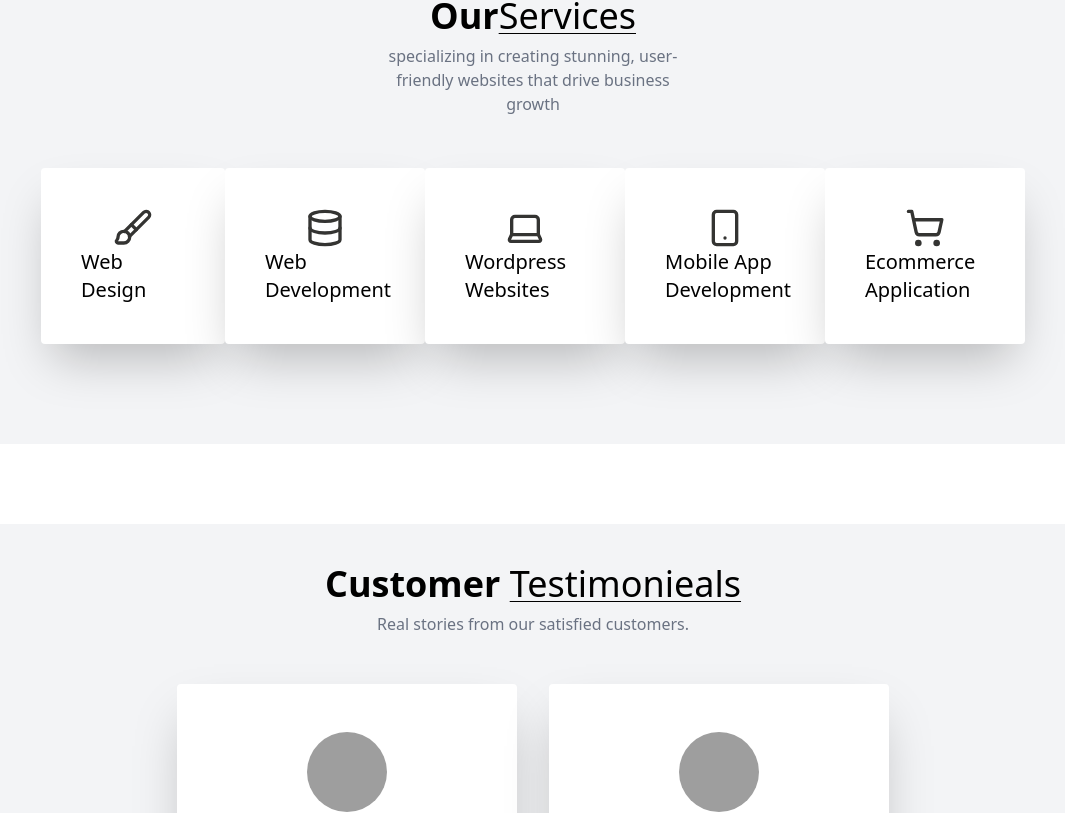
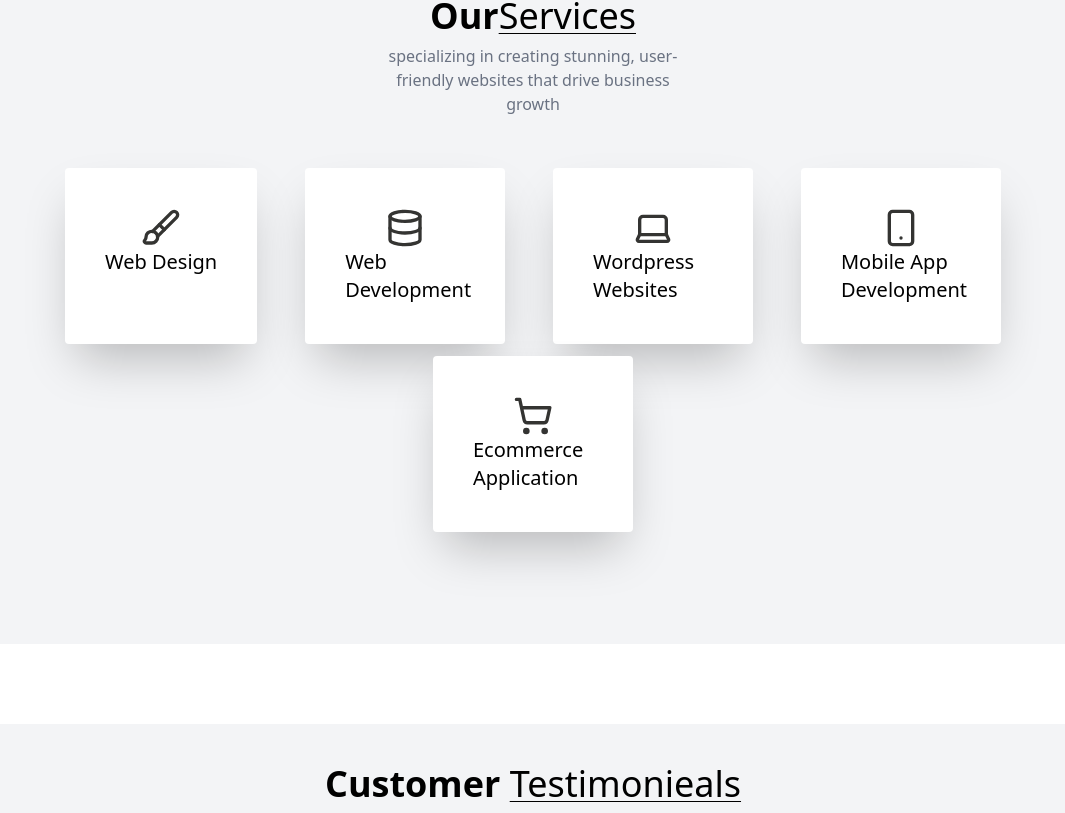
Before and after one commit to jurair140/calicut-web-designers, a React (Vite) app: page / in a window 1280 px wide. Shown: the part 2629-3442 px from the top of the page, without its empty margins (107-1172 px from the left). Built offline with nearby package versions, Linux system fonts and the light colour scheme; grey boxes are pictures that could not be loaded.

Commit message:
secontcommit

```diff
--- a/src/components/Contact.jsx
+++ b/src/components/Contact.jsx
@@ -8,7 +8,7 @@ const Contact = () => {
         Contact <span className='underline underline-offset-4 decoration-1 font-light'>Our Team</span>
       </h1>
       <p className='text-center text-gray-500 mb-12 max-w-80 mx-auto'>
-        Real stories from our satisfied customers.
+        Keep in touch with us. We are always here to help you.
       </p>
 
       {/* Form */}
--- a/src/components/Services.jsx
+++ b/src/components/Services.jsx
@@ -8,28 +8,28 @@ const Services = () => {
       <p className='text-center text-gray-500 mb-8 max-w-80 mx-auto'> specializing in creating stunning, user-friendly websites that drive business growth</p>
 
 
-      <div className='flex p-5 justify-around'>
-        <div className=' shadow-2xl bg-white max-w-50 rounded p-10 hover:bg-amber-500 transition-colors duration-300'>
+      <div className='flex p-5 flex-wrap justify-around'>
+        <div className=' shadow-2xl bg-white max-w-50 rounded p-10 mb-3 hover:bg-amber-500 transition-colors duration-300'>
         <Brush size={40} color="#343432" className='mx-auto'/>
             <h3 className='text-xl font-bol'>Web Design </h3>
         </div>
 
-        <div className=' shadow-2xl bg-white max-w-50 rounded p-10 hover:bg-amber-500'>
+        <div className=' shadow-2xl bg-white max-w-50 rounded p-10 mb-3 hover:bg-amber-500'>
         <Database size={40} color="#343432" className='mx-auto'/>
             <h3 className='text-xl font-bol'>Web Development</h3>
         </div>
 
-        <div className=' shadow-2xl bg-white max-w-50 rounded p-10 hover:bg-amber-500'>
+        <div className=' shadow-2xl bg-white max-w-50 rounded p-10 mb-3 hover:bg-amber-500'>
         <Laptop size={40} color="#343432" className='mx-auto'/>
             <h3 className='text-xl font-bol'>Wordpress Websites </h3>
         </div>
 
-        <div className=' shadow-2xl bg-white max-w-50 rounded p-10 hover:bg-amber-500'>
+        <div className=' shadow-2xl bg-white max-w-50 rounded p-10 mb-3 hover:bg-amber-500'>
         <Smartphone size={40} color="#343432" className='mx-auto'/>
             <h3 className='text-xl font-bol'>Mobile App Development</h3>
         </div>
 
-        <div className=' shadow-2xl bg-white max-w-50 rounded p-10 hover:bg-amber-500'>
+        <div className=' shadow-2xl bg-white max-w-50 rounded p-10 mb-3 hover:bg-amber-500'>
         <ShoppingCart size={40} color="#343432" className='mx-auto'/>
             <h3 className='text-xl font-bol'>Ecommerce Application </h3>
         </div>
```
